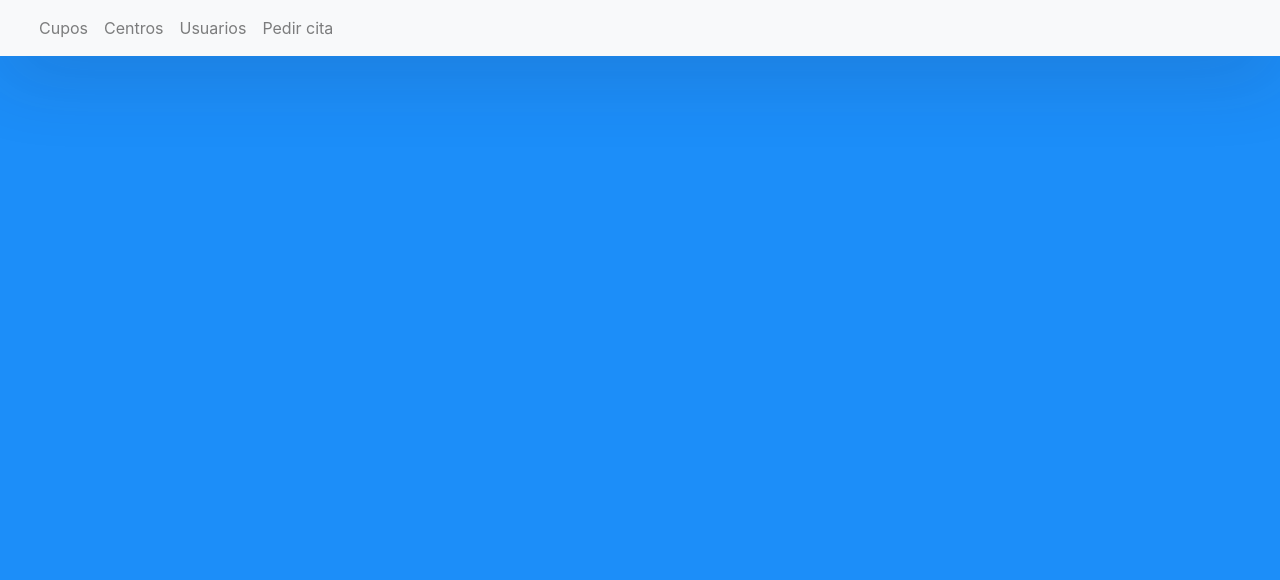
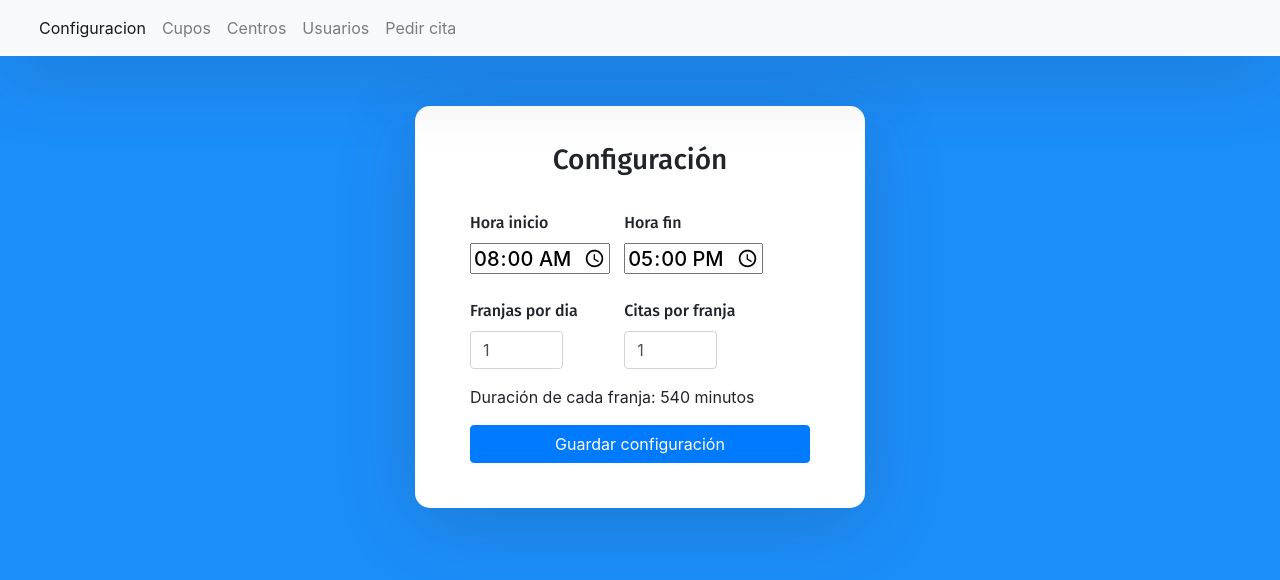
Before and after one commit to ArturoAlcaniz/practicaIntegradaG7-frontend, a React (Create React App) app: page /Configuracion in a window 1280 px wide. Shown: the top 580 px of the page. Built offline with nearby package versions, Linux system fonts and the light colour scheme.

Commit message:
interfaz de Configuracion

```diff
--- a/src/components/App/App.jsx
+++ b/src/components/App/App.jsx
@@ -7,6 +7,7 @@ import FormularioUsuarios from '../FormularioUsuarios';
 import Appointment from '../Appointment';
 import Cupos from '../Cupos';
 import FormularioCupos from '../FormularioCupos';
+import FormularioConfiguracion from '../FormularioConfiguracion';
 
 function App() {
 	return (<Router>
@@ -18,6 +19,11 @@ function App() {
 					</button>
 					<div className="collapse navbar-collapse" id="navbarNavDropdown">
 						<ul className="navbar-nav">
+							<li className="nav-item">
+								<NavLink className="nav-link" to="/Configuracion" activeClassName="nav-link active">
+									Configuracion
+								</NavLink>
+							</li>
 							<li className="nav-item">
 								<NavLink className="nav-link" to="/Cupos" activeClassName="nav-link active">
 									Cupos
@@ -51,6 +57,7 @@ function App() {
 				<Route path='/FormularioUsuarios' exact component={FormularioUsuarios} />
 				<Route path='/FormularioCupos' exact component={FormularioCupos} />
 				<Route path='/Cupos' exact component={Cupos} />
+				<Route path='/Configuracion' exact component={FormularioConfiguracion} />
 			</Switch>
 		</div>
 	</Router>);
--- /dev/null
+++ b/src/components/FormularioConfiguracion.js
@@ -0,0 +1,139 @@
+import React, { Component } from "react";
+import 'bootstrap/dist/css/bootstrap.css';
+import 'bootstrap/dist/css/bootstrap.min.css';
+import env from "react-dotenv";
+
+export default class FormularioConfiguracion extends Component {
+
+	constructor(props) {
+		super(props);
+		this.state = {
+			horaInicio: "08:00",
+			horaFin: "17:00",
+			citasPorFranja: "1",
+            franjasPorDia: "1",
+            duracionFranja: "540",
+			msgConfigResultOk: "",
+			msgConfigResultFail: ""
+		}
+	}
+
+	handleCrearConfig(event) {
+		event.preventDefault()
+		async function makeConfiguracion(thisComponent) {
+
+			let answer = await fetch(env[process.env.NODE_ENV+'_API_URL']+'/configuracion/create', {
+				method: "POST",
+				body: JSON.stringify(
+                    { horaInicio: thisComponent.state.horaInicio
+                    , horaFin: thisComponent.state.horaFin
+                    , citasPorFranja: thisComponent.state.citasPorFranja
+                    , franjasPorDia: thisComponent.state.franjasPorDia
+                    }
+                ),
+				headers: {
+					'Accept': 'application/json',
+					'Content-Type': 'application/json'
+				}
+			});
+			let response = (await answer.json());
+			if (response.status === "200") {
+				thisComponent.setState(
+						{ msgConfigResultOk: response.message
+							, msgConfigResultFail: ""})
+			}else{
+				thisComponent.setState(
+						{ msgConfigResultOk: ""
+							, msgConfigResultFail: response.message})
+			}
+            console.log(answer);
+		}
+
+		makeConfiguracion(this)
+	}
+
+	render() {
+		return (
+		<div className="auth-wrapper">
+			<div className="auth-inner">
+				<form onSubmit={this.handleCrearConfig.bind(this)}>
+						<div className="mb-3" name="titleForm">
+                            <h3>Configuración</h3>
+                        </div>
+
+						<div className="form-group">
+							<div className="row">
+                                <div className="col-5">
+                                    <label>Hora inicio</label>
+                                </div>
+                                <div className="col-5">
+                                    <label>Hora fin</label>
+                                </div>
+                            </div>
+                            <div className="row">
+                                <div className="col-5">
+							        <input className="h5" type="time"
+                                        min="00:00" max="23:59"
+								        onChange={e => this.setState(
+                                            { horaInicio: e.target.value
+                                            , duracionFranja: Math.round((((new Date (new Date().toDateString() + ' ' + this.state.horaFin))
+                                            -(new Date (new Date().toDateString() + ' ' + e.target.value)))/60000)/this.state.franjasPorDia) })}
+                                        value={this.state.horaInicio}/>
+                                </div>
+                                <div className="col-5">
+                                    <input className="h5" type="time"
+                                        min="00:00" max="23:59"
+                                        onChange={e => this.setState(
+                                            { horaFin: e.target.value
+                                            , duracionFranja: Math.round((((new Date (new Date().toDateString() + ' ' + e.target.value))
+                                            -(new Date (new Date().toDateString() + ' ' + this.state.horaInicio)))/60000)/this.state.franjasPorDia) })}
+                                        value={this.state.horaFin}/>
+                                </div>
+                            </div>
+						</div>
+                        <div className="form-group">
+                            <div className="row">
+                                <div className="col-5">
+                                    <label>Franjas por dia</label>
+                                </div>
+                                <div className="col-5">
+                                    <label>Citas por franja</label>
+                                </div>
+                            </div>
+                            <div className="row">
+                                <div className="col-5">
+                                    <div className="w-75">
+							            <input className="col-4" type="number" className="form-control"
+                                            min="0" max="9999"
+								            onChange={e => this.setState(
+                                                { franjasPorDia: e.target.value
+                                                , duracionFranja: Math.round((((new Date (new Date().toDateString() + ' ' + this.state.horaFin))
+                                                -(new Date (new Date().toDateString() + ' ' + this.state.horaInicio)))/60000)/e.target.value) }) }
+                                            value={this.state.franjasPorDia} />
+                                    </div>
+                                </div>
+                                <div className="col-5">
+                                    <div className="w-75">
+                                        <input type="number" className="form-control"
+                                            min="0" max="9999"
+                                            onChange={e => this.setState({ citasPorFranja: e.target.value })}
+                                            value={this.state.citasPorFranja} />
+                                    </div>
+                                </div>
+                            </div>
+                        </div>
+                        <div className="form-group">
+                            <div>Duración de cada franja: {this.state.duracionFranja} minutos
+                            </div>
+                        </div>
+
+						<div className="invalid-feedback d-block">{this.state.msgConfigResultFail}</div>
+						<div className="valid-feedback d-block">{this.state.msgConfigResultOk}</div>
+						<button type="submit" className="btn btn-primary btn-block">Guardar configuración</button>
+				</form>
+			</div>
+		</div>
+		);
+	}
+
+}
```
